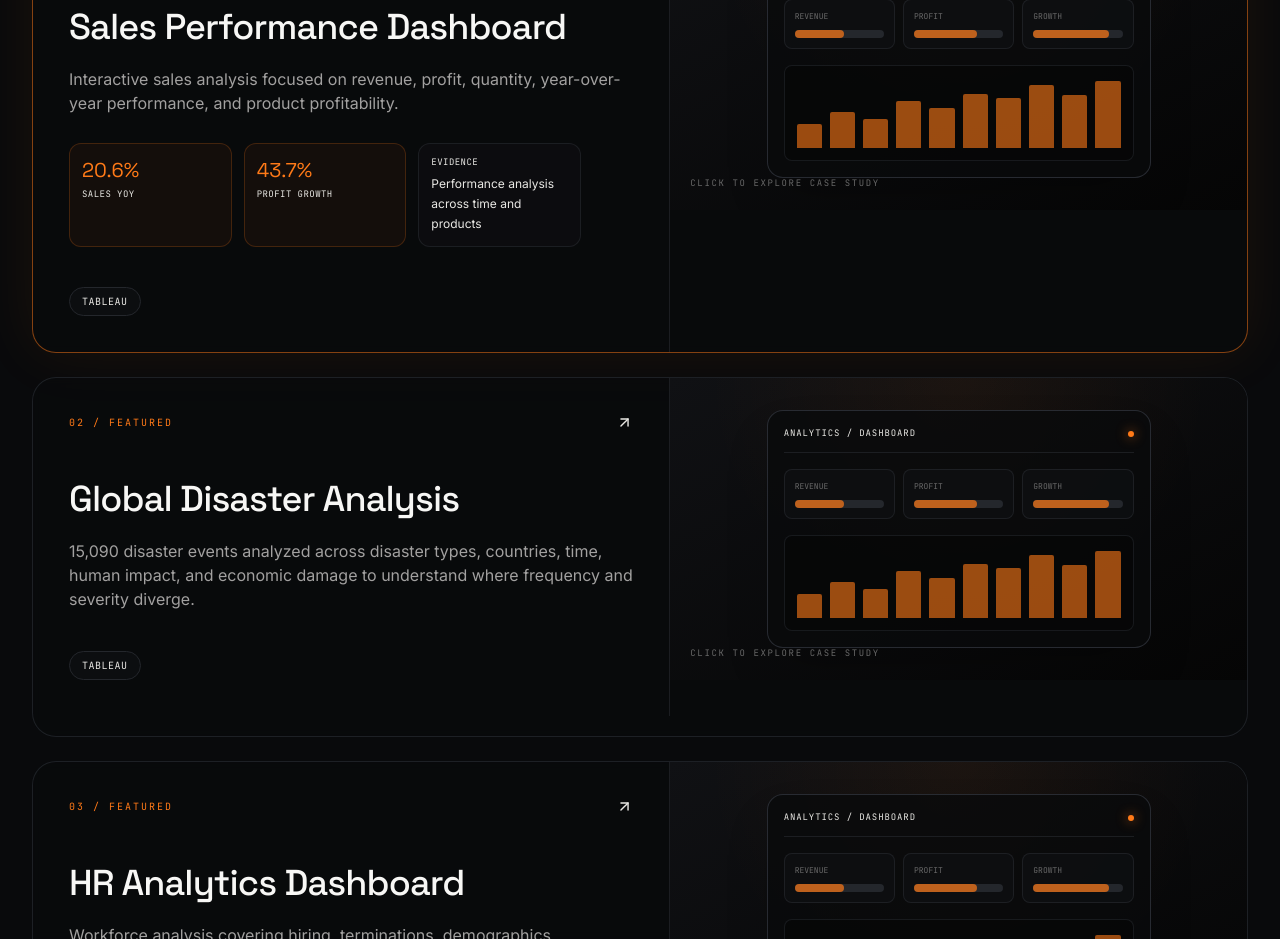
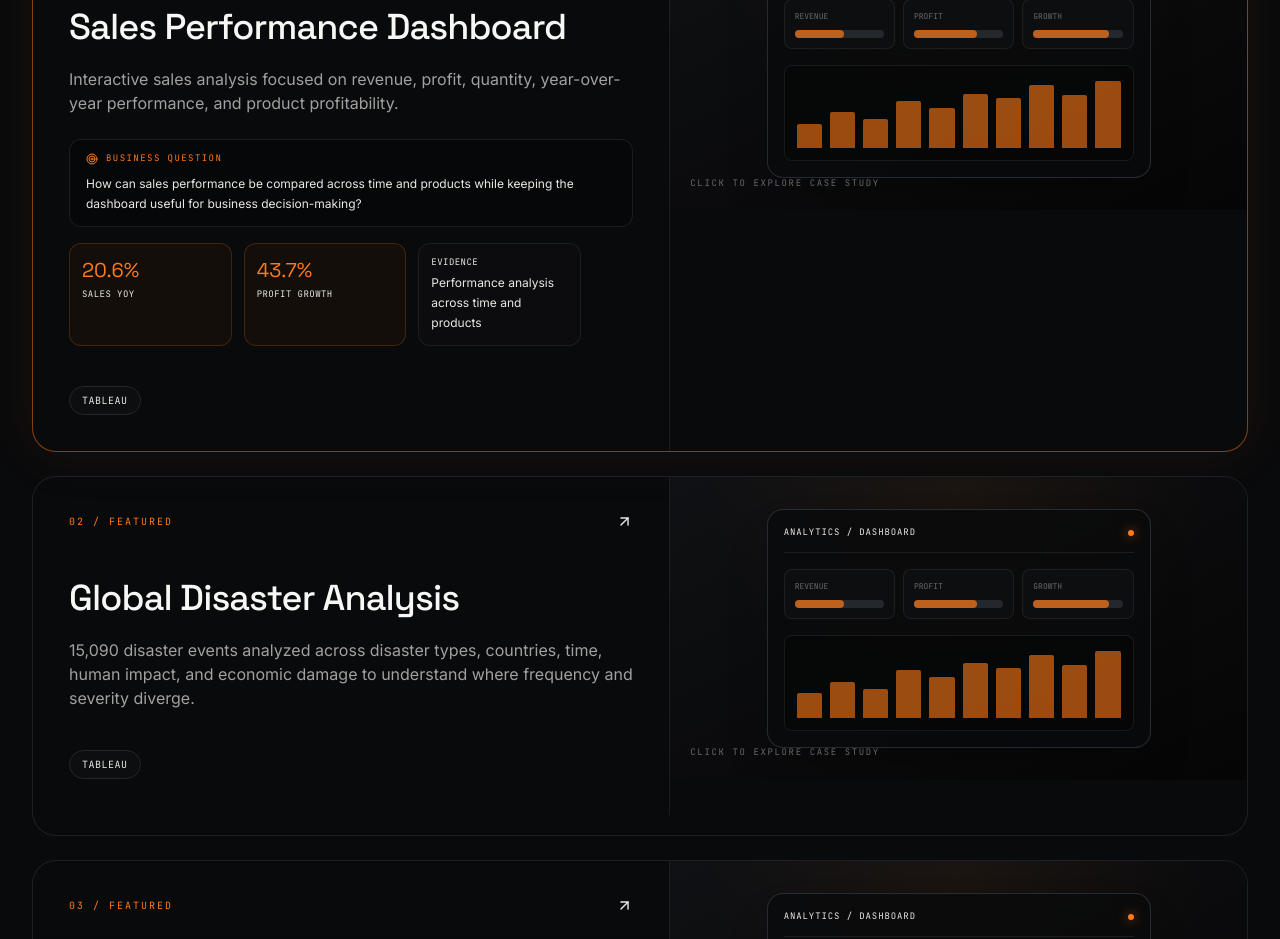
Before and after one commit to bhaskar-nb/portfolio, a Next.js app: page / in a window 1280 px wide. Shown: the part 2580-3519 px from the top of the page. Built offline with nearby package versions, Linux system fonts and the light colour scheme.

Commit message:
Add business question to flagship case study

```diff
--- a/components/Projects.tsx
+++ b/components/Projects.tsx
@@ -59,11 +59,17 @@ export default function Projects() {
                     <h3 className={`${flagship ? "mt-10" : "mt-12"} max-w-xl font-display text-3xl font-medium tracking-tight text-ink-100 sm:text-4xl`}>{p.title}</h3>
                     <p className="mt-5 max-w-xl text-sm leading-7 text-ink-400 sm:text-base">{p.summary}</p>
                     {flagship && (
-                      <div className="mt-7 grid max-w-lg grid-cols-2 gap-3 sm:grid-cols-3">
-                        <div className="rounded-xl border border-gold/20 bg-gold/[0.05] p-3"><span className="block font-display text-xl text-gold">20.6%</span><span className="mt-1 block font-mono text-[9px] uppercase tracking-wider text-ink-500">sales YoY</span></div>
-                        <div className="rounded-xl border border-gold/20 bg-gold/[0.05] p-3"><span className="block font-display text-xl text-gold">43.7%</span><span className="mt-1 block font-mono text-[9px] uppercase tracking-wider text-ink-500">profit growth</span></div>
-                        <div className="col-span-2 rounded-xl border border-base-500/70 bg-base-700/50 p-3 sm:col-span-1"><span className="block font-mono text-[9px] uppercase tracking-wider text-ink-500">Evidence</span><span className="mt-1 block text-xs leading-5 text-ink-300">Performance analysis across time and products</span></div>
-                      </div>
+                      <>
+                        <div className="mt-6 max-w-xl rounded-xl border border-base-500/70 bg-base-900/40 px-4 py-3">
+                          <div className="flex items-center gap-2 font-mono text-[9px] uppercase tracking-[0.16em] text-gold"><Target size={12} aria-hidden="true" /> Business question</div>
+                          <p className="mt-2 text-xs leading-5 text-ink-300">{p.challenges}</p>
+                        </div>
+                        <div className="mt-4 grid max-w-lg grid-cols-2 gap-3 sm:grid-cols-3">
+                          <div className="rounded-xl border border-gold/20 bg-gold/[0.05] p-3"><span className="block font-display text-xl text-gold">20.6%</span><span className="mt-1 block font-mono text-[9px] uppercase tracking-wider text-ink-500">sales YoY</span></div>
+                          <div className="rounded-xl border border-gold/20 bg-gold/[0.05] p-3"><span className="block font-display text-xl text-gold">43.7%</span><span className="mt-1 block font-mono text-[9px] uppercase tracking-wider text-ink-500">profit growth</span></div>
+                          <div className="col-span-2 rounded-xl border border-base-500/70 bg-base-700/50 p-3 sm:col-span-1"><span className="block font-mono text-[9px] uppercase tracking-wider text-ink-500">Evidence</span><span className="mt-1 block text-xs leading-5 text-ink-300">Performance analysis across time and products</span></div>
+                        </div>
+                      </>
                     )}
                   </div>
                   <div className="mt-10 flex flex-wrap gap-2">
```
